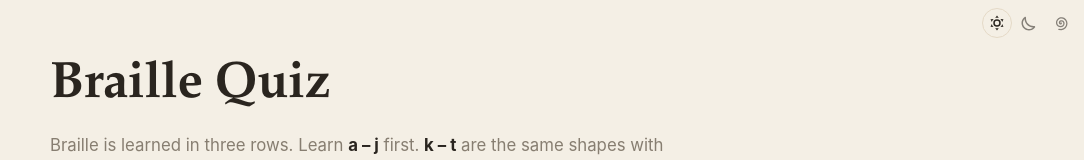
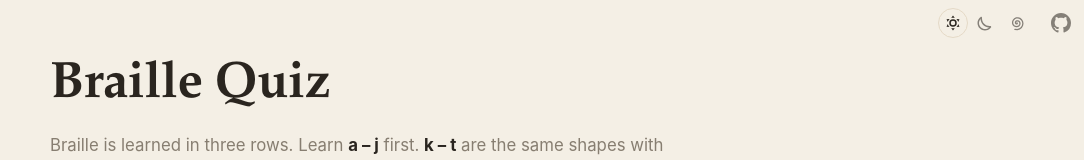
Before and after one commit to evoluteur/braille-quiz, a website: page index.html in a window 1280 px wide. Shown: the top 160 px of the page, without its empty margins (196-1280 px from the left). Drawn offline with Linux system fonts and the light colour scheme.

Commit message:
feat: add github icon

```diff
--- a/css/braille-quiz.css
+++ b/css/braille-quiz.css
@@ -69,9 +69,16 @@
 
 /* Theme picker (top right, same as other projects) */
 #theme-picker {
-  position: fixed; top: 8px; right: 8px; z-index: 200;
+  position: fixed; top: 8px; right: 52px; z-index: 200;
   display: inline-flex; align-items: center; gap: 2px;
 }
+#gh-link {
+  position: fixed; top: 8px; right: 8px; z-index: 200;
+  display: inline-flex; align-items: center; justify-content: center;
+  width: 30px; height: 30px; border-radius: 50%;
+  color: var(--ink); opacity: .55; text-decoration: none;
+}
+#gh-link:hover, #gh-link:focus-visible { opacity: 1; }
 #theme-picker button {
   display: inline-flex; align-items: center; justify-content: center;
   width: 30px; height: 30px; padding: 0;
--- a/index.html
+++ b/index.html
@@ -67,6 +67,9 @@
 </head>
 <body>
   <div id="theme-picker" role="group" aria-label="Theme"></div>
+  <a id="gh-link" href="https://github.com/evoluteur/braille-quiz" target="_blank" rel="noopener" title="Braille Quiz on GitHub" aria-label="Braille Quiz on GitHub">
+    <svg viewBox="0 0 16 16" width="20" height="20" fill="currentColor" aria-hidden="true"><path d="M8 0C3.58 0 0 3.58 0 8c0 3.54 2.29 6.53 5.47 7.59.4.07.55-.17.55-.38 0-.19-.01-.82-.01-1.49-2.01.37-2.53-.49-2.69-.94-.09-.23-.48-.94-.82-1.13-.28-.15-.68-.52-.01-.53.63-.01 1.08.58 1.23.82.72 1.21 1.87.87 2.33.66.07-.52.28-.87.51-1.07-1.78-.2-3.64-.89-3.64-3.95 0-.87.31-1.59.82-2.15-.08-.2-.36-1.02.08-2.12 0 0 .67-.21 2.2.82.64-.18 1.32-.27 2-.27.68 0 1.36.09 2 .27 1.53-1.04 2.2-.82 2.2-.82.44 1.1.16 1.92.08 2.12.51.56.82 1.27.82 2.15 0 3.07-1.87 3.75-3.65 3.95.29.25.54.73.54 1.48 0 1.07-.01 1.93-.01 2.2 0 .21.15.46.55.38A8.013 8.013 0 0016 8c0-4.42-3.58-8-8-8z"/></svg>
+  </a>
   <main class="app">
 
     <!-- Home: level picker -->
```
